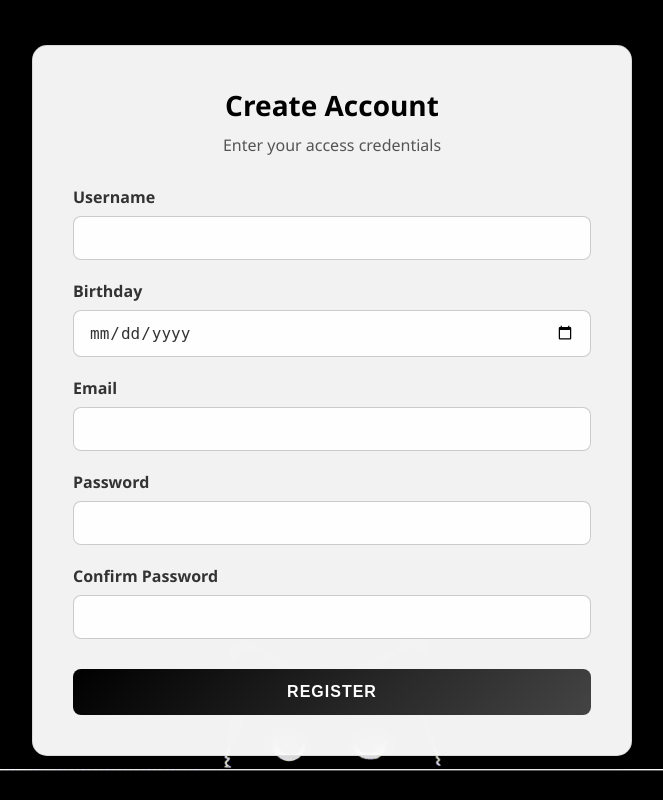
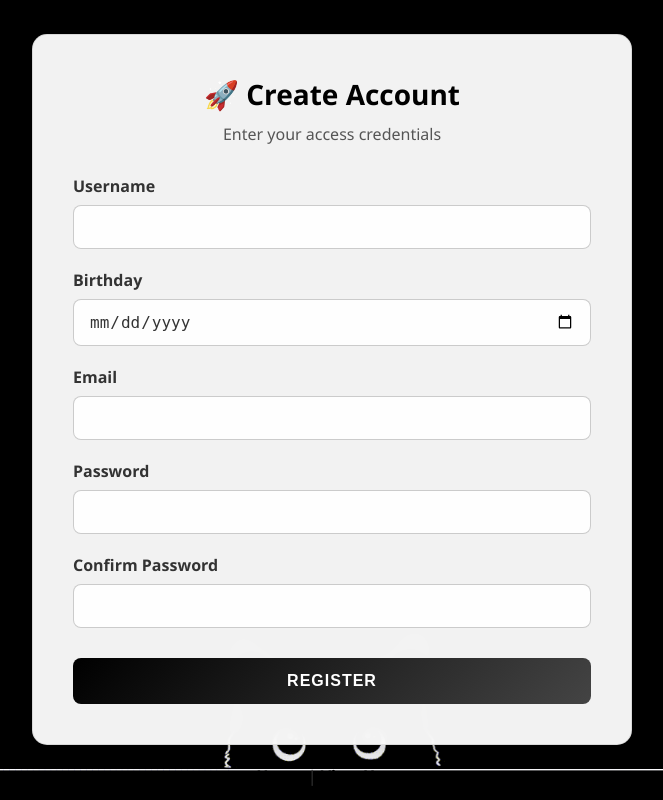
Before and after one commit to AldrinClave/Registration-Website1, a Flask app: page / in a window 1280 px wide. Shown: the whole page, without its empty margins (308-971 px from the left). Run offline with Flask 3, Linux system fonts and the light colour scheme; parts of the project's set-up code (start-up, migrations or seed data) failed here and were passed over.

Commit message:
Update register.html

```diff
--- a/templates/register.html
+++ b/templates/register.html
@@ -2,26 +2,14 @@
 <html lang="en">
 <head>
     <meta charset="UTF-8">
+    <meta name="viewport" content="width=device-width, initial-scale=1.0">
     <title>Registration</title>
     <link rel="stylesheet" href="{{ url_for('static', filename='css/style.css') }}">
-    <style>
-        .content {
-            display: none;
-        }
-    </style>
-    <script>
-        window.onload = function() {
-            setTimeout(function() {
-                document.querySelector('.content').style.display = 'block';
-            }, 1000);
-        };
-    </script>
 </head>
 <body>
-
 <div class="lbx">
     <div class="sbx content">
-        <h2 class="header1">Create Account</h2>
+        <h2 class="header1">🚀 Create Account</h2>
         <p class="header2">Enter your access credentials</p>
 
         {% with messages = get_flashed_messages(with_categories=true) %}
@@ -34,34 +22,36 @@
 
         <form action="{{ url_for('register') }}" method="POST">
             <div class="fg">
-                <label>Username</label>
-                <input type="text" name="username" required>
+                <label for="username">Username</label>
+                <input type="text" id="username" name="username" required>
             </div>
 
             <div class="fg">
-                <label>Birthday</label>
-                <input type="date" name="birthday" required>
+                <label for="birthday">Birthday</label>
+                <input type="date" id="birthday" name="birthday" required>
             </div>
 
             <div class="fg">
-                <label>Email</label>
-                <input type="email" name="email" required>
+                <label for="email">Email</label>
+                <input type="email" id="email" name="email" required>
             </div>
 
             <div class="fg">
-                <label>Password</label>
-                <input type="password" name="password" required>
+                <label for="password">Password</label>
+                <input type="password" id="password" name="password" required>
             </div>
 
             <div class="fg">
-                <label>Confirm Password</label>
-                <input type="password" name="confirm_password" required>
+                <label for="confirm_password">Confirm Password</label>
+                <input type="password" id="confirm_password" name="confirm_password" required>
             </div>
 
-            <button class="submit">Register</button>
+            <button class="submit" type="submit">Register</button>
         </form>
     </div>
 </div>
-
+<div class="footer">
+    <a href="/">Home</a> | <a href="/users">View Users</a>
+</div>
 </body>
 </html>
```
